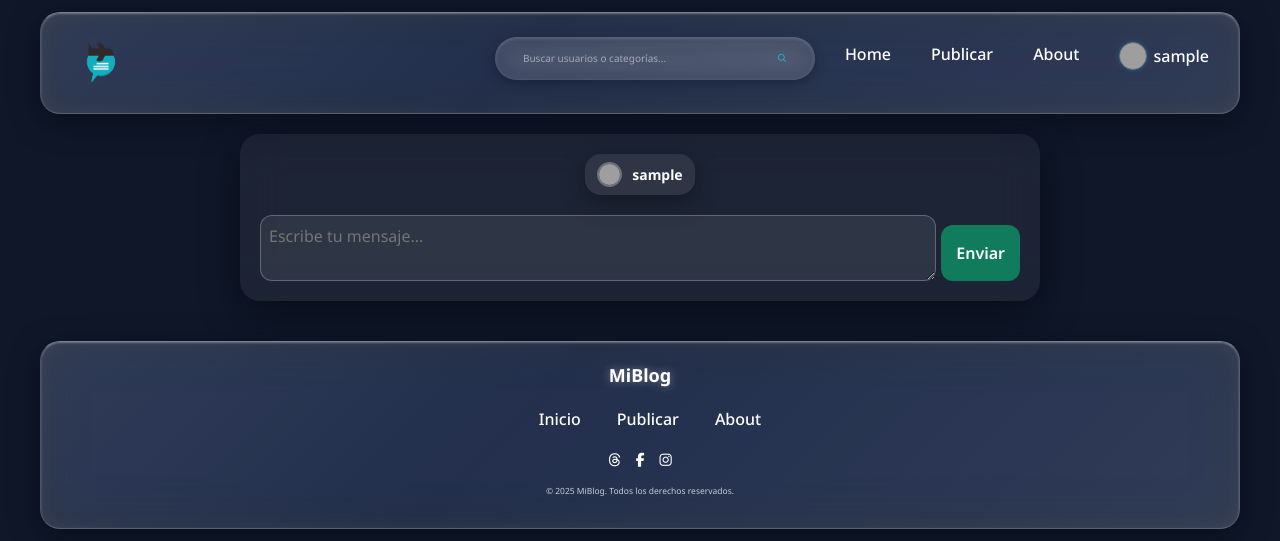
After one commit to Izan0501/mi_blog, a Django app: page /mensajes/1/ in a window 1280 px wide. The commit adds this page. Shown: the top 541 px of the page. Run offline with Django 5.2, Linux system fonts and the light colour scheme; the visitor is signed in with stand-in values (Sample User, id 1); data comes from the database, SQL or seed files in the repository; data that the repository does not hold is empty; grey boxes are pictures that could not be loaded.

Commit message:
messageChatAdded--completeInitialVersion(v1.0)

```diff
--- a/manage.py
+++ b/manage.py
@@ -1,11 +1,8 @@
-#!/usr/bin/env python
-"""Django's command-line utility for administrative tasks."""
 import os
 import sys
 
 
 def main():
-    """Run administrative tasks."""
     os.environ.setdefault('DJANGO_SETTINGS_MODULE', 'config.settings')
     try:
         from django.core.management import execute_from_command_line
--- a/mi_blog/static/css/home.css
+++ b/mi_blog/static/css/home.css
@@ -521,6 +521,30 @@ header {
     animation: liquidText 0.8s ease forwards;
 }
 
+.nav-user-wrapper {
+  position: relative;
+}
+
+.nav-username {
+  position: relative;
+  display: inline-block;
+}
+
+.badge {
+  position: absolute;
+  top: -8px;
+  right: -12px;
+  background: rgba(255,0,80,0.9);
+  color: #fff;
+  font-size: 0.75rem;
+  font-weight: 700;
+  border-radius: 50%;
+  padding: 4px 7px;
+  min-width: 22px;
+  text-align: center;
+  box-shadow: 0 0 8px rgba(255,0,80,0.6);
+}
+
 /* Search styles */
 .search-form {
     display: flex;
--- a/mi_blog/static/css/messages.css
+++ b/mi_blog/static/css/messages.css
@@ -80,6 +80,10 @@
   border-radius: 50%;
   object-fit: cover;
   border: 2px solid rgba(255,255,255,0.3);
+}
+
+#id_destinatario {
+  color: black;
 }
 
 .mensaje-username {
@@ -177,3 +181,109 @@
   background: linear-gradient(135deg, rgba(0,255,150,0.6), rgba(0,200,255,0.6));
   transform: translateY(-2px);
 }
+
+/* Chat Styles */
+.chat-header {
+  display: flex;
+  align-items: center;
+  justify-content: center;
+  margin-bottom: 1.5rem;
+}
+
+.chat-user {
+  display: flex;
+  align-items: center;
+  gap: 1rem;
+  background: rgba(255,255,255,0.08);
+  padding: 0.8rem 1.2rem;
+  border-radius: 16px;
+  box-shadow: 0 8px 24px rgba(0,0,0,0.35);
+}
+
+.chat-avatar {
+  width: 25px;
+  height: 25px;
+  border-radius: 50%;
+  object-fit: cover;
+  border: 2px solid rgba(255,255,255,0.3);
+}
+
+.chat-username {
+  font-size: 1.4rem;
+  font-weight: 700;
+  color: var(--text-white);
+}
+
+.chat-wrapper {
+  max-width: 800px;
+  margin: 2rem auto;
+  padding: 2rem;
+  background: rgba(255,255,255,0.06);
+  backdrop-filter: blur(20px);
+  border-radius: 20px;
+  box-shadow: 0 12px 40px rgba(0,0,0,0.45);
+}
+
+.chat-header {
+  text-align: center;
+  margin-bottom: 1rem;
+  font-size: 1.5rem;
+  font-weight: 700;
+}
+
+.chat-messages {
+  max-height: 400px;
+  overflow-y: auto;
+  margin-bottom: 1rem;
+}
+
+.chat-message {
+  margin: 0.5rem 0;
+  padding: 0.8rem 1rem;
+  border-radius: 12px;
+  max-width: 70%;
+  position: relative;
+}
+
+.chat-message.sent {
+  background: rgba(0,255,150,0.25);
+  margin-left: auto;
+  text-align: right;
+}
+
+.chat-message.received {
+  background: rgba(255,255,255,0.1);
+  margin-right: auto;
+  text-align: left;
+}
+
+.chat-fecha {
+  display: block;
+  font-size: 0.75rem;
+  color: rgba(255,255,255,0.6);
+  margin-top: 0.3rem;
+}
+
+.chat-form {
+  display: flex;
+  gap: 0.5rem;
+}
+
+.chat-form textarea {
+  flex: 1;
+  border-radius: 12px;
+  border: 1px solid rgba(255,255,255,0.25);
+  background: rgba(255,255,255,0.08);
+  color: var(--text-white);
+  padding: 0.8rem;
+}
+
+.chat-form button {
+  padding: 0.8rem 1.5rem;
+  border-radius: 12px;
+  background: rgba(0,255,150,0.4);
+  border: none;
+  color: #fff;
+  font-weight: 600;
+  cursor: pointer;
+}
--- a/mi_blog/static/css/profile.css
+++ b/mi_blog/static/css/profile.css
@@ -342,6 +342,25 @@
   background: rgba(255,0,0,0.4);
 }
 
+.btn-primary {
+  display: inline-block;
+  margin-top: 1rem;
+  padding: 0.7rem 1.5rem;
+  border-radius: 12px;
+  background: linear-gradient(135deg, rgba(0,255,150,0.4), rgba(0,200,255,0.4));
+  border: 1px solid rgba(255,255,255,0.25);
+  color: #fff;
+  font-weight: 600;
+  text-decoration: none;
+  transition: all 0.3s ease;
+}
+
+.btn-primary:hover {
+  background: linear-gradient(135deg, rgba(0,255,150,0.6), rgba(0,200,255,0.6));
+  transform: translateY(-2px);
+}
+
+
 @media (min-width: 768px) {
     .btn-view {
       width: 3.7%;
--- /dev/null
+++ b/mi_blog/templates/mensajes/detalle_mensaje.html
@@ -0,0 +1,31 @@
+{% extends 'pages/base.html' %}
+{% load static %}
+{% block content %}
+<section class="chat-wrapper">
+  <div class="chat-header">
+    <div class="chat-user">
+        {% if otro_usuario.imagen_perfil %}
+            <img src="{{ otro_usuario.imagen_perfil.url }}" alt="Avatar" class="chat-avatar">
+        {% else %}
+            <img src="{% static 'images/default-profile.png' %}" alt="Avatar" class="chat-avatar">
+        {% endif %}
+        <span class="chat-username">{{ otro_usuario.username }}</span>
+    </div>
+</div>
+
+  <div class="chat-messages">
+    {% for mensaje in mensajes %}
+      <div class="chat-message {% if mensaje.remitente == user %}sent{% else %}received{% endif %}">
+        <p>{{ mensaje.contenido }}</p>
+        <span class="chat-fecha">{{ mensaje.fecha_envio|date:"d/m/Y H:i" }}</span>
+      </div>
+    {% endfor %}
+  </div>
+
+  <form method="post" class="chat-form">
+    {% csrf_token %}
+    <textarea name="contenido" rows="2" placeholder="Escribe tu mensaje..." required></textarea>
+    <button type="submit" class="btn-primary">Enviar</button>
+  </form>
+</section>
+{% endblock %}
--- a/mi_blog/templates/pages/base.html
+++ b/mi_blog/templates/pages/base.html
@@ -43,15 +43,21 @@
                 </li>
                 <li><a href="{% url 'home' %}">Home</a></li>
                 <li><a href="{% url 'create_publication' %}#publicar">Publicar</a></li>
+                <li><a href="{% url 'about' %}">About</a></li>
                 {% if user.is_authenticated %}
-                <li>
+                <li class="nav-user-wrapper">
                     <a href="{% url 'profile' %}" class="nav-user">
                         {% if user.imagen_perfil %}
                         <img src="{{ user.imagen_perfil.url }}" alt="Perfil" class="nav-avatar">
                         {% else %}
                         <img src="{% static 'images/default-profile.png' %}" alt="Perfil" class="nav-avatar">
                         {% endif %}
-                        <span>{{ user.username }}</span>
+                        <span class="nav-username">
+                            {{ user.username }}
+                            {% if unread_count > 0 %}
+                            <span class="badge">{{ unread_count }}</span>
+                            {% endif %}
+                        </span>
                     </a>
                 </li>
                 {% else %}
--- a/mi_blog/urls.py
+++ b/mi_blog/urls.py
@@ -19,7 +19,8 @@ urlpatterns = [
     path('publicaciones/', views.publicaciones_usuarios, name='publicaciones_usuarios'),
     path('publicaciones/eliminar/<int:articulo_id>/', views.eliminar_publicacion_admin, name='eliminar_publicacion_admin'),
     path('mensajes/', views.bandeja_entrada, name='bandeja_entrada'),
-    path('mensajes/enviar/', views.enviar_mensaje, name='enviar_mensaje'),
+    path('mensajes/<int:user_id>/', views.detalle_mensaje, name='detalle_mensaje'),
+
 
 
     # ruta de busqueda AJAX
--- a/mi_blog/views.py
+++ b/mi_blog/views.py
@@ -2,8 +2,7 @@ from django.shortcuts import render, redirect, get_object_or_404
 from django.contrib.auth import login, logout
 from django.contrib import messages
 from django.db.models.functions import Coalesce
-from django.db.models import Count, OuterRef, Subquery
-from .forms import MensajeForm
+from django.db.models import Count, OuterRef, Subquery, Q
 from .models import Mensaje
 from django.contrib.auth.decorators import login_required, user_passes_test
 from .forms import CustomUserCreationForm, CustomAuthenticationForm, ArticuloForm, ComentarioForm
@@ -15,6 +14,11 @@ User = get_user_model()
 # Pagina inicio
 @login_required
 def home(request):
+    unread_count = 0
+    if request.user.is_authenticated:
+        unread_count = Mensaje.objects.filter(destinatario=request.user, leido=False).count()
+
+
     # Filtrado de articulos por categoría
     try:
         categoria_id = int(request.GET.get('categoria'))
@@ -63,6 +67,7 @@ def home(request):
     comentarios_recientes = Comentario.objects.filter(aprobado=True).order_by('-fecha_creacion')[:5]
 
     return render(request, 'pages/home.html', {
+        'unread_count': unread_count,
         'articulos': articulos_filtrados.order_by('-fecha_creacion') if articulos_filtrados else articulos_generales.order_by('-fecha_creacion'),
         'articulos_filtrados': articulos_filtrados.order_by('-fecha_creacion') if articulos_filtrados else None,
         'articulos_generales': articulos_generales.order_by('-fecha_creacion'),
@@ -337,27 +342,63 @@ def eliminar_publicacion_admin(request, articulo_id):
 # messages views start
 @login_required
 def bandeja_entrada(request):
-    mensajes = Mensaje.objects.filter(destinatario=request.user).order_by('-fecha_envio')
-    return render(request, 'mensajes/bandeja_entrada.html', {'mensajes': mensajes})
+    # Traer todos los usuarios con los que el usuario actual tiene mensajes
+    conversaciones = (
+        Mensaje.objects.filter(Q(remitente=request.user) | Q(destinatario=request.user))
+        .values('remitente', 'destinatario')
+    )
+
+    # Obtener IDs únicos de usuarios con los que conversó
+    usuarios_ids = set()
+    for c in conversaciones:
+        if c['remitente'] != request.user.id:
+            usuarios_ids.add(c['remitente'])
+        if c['destinatario'] != request.user.id:
+            usuarios_ids.add(c['destinatario'])
+
+    # Para cada usuario, obtener el último mensaje de la conversación
+    chats = []
+    for uid in usuarios_ids:
+        ultimo = (
+            Mensaje.objects.filter(
+                Q(remitente=request.user, destinatario_id=uid) |
+                Q(remitente_id=uid, destinatario=request.user)
+            )
+            .order_by('-fecha_envio')
+            .first()
+        )
+        if ultimo:
+            chats.append(ultimo)
+
+    return render(request, 'mensajes/bandeja_entrada.html', {'chats': chats})
 
 @login_required
-def enviar_mensaje(request):
-    # Excluir admins y al propio usuario
-    usuarios = User.objects.exclude(rol="admin").exclude(id=request.user.id)
+def detalle_mensaje(request, user_id):
+    otro_usuario = get_object_or_404(User, id=user_id)
+
+    # Traer la conversación entre ambos
+    mensajes = Mensaje.objects.filter(
+        (Q(remitente=request.user, destinatario=otro_usuario) |
+         Q(remitente=otro_usuario, destinatario=request.user))
+    ).order_by('fecha_envio')
+
+    # Marcar como leídos los mensajes recibidos
+    Mensaje.objects.filter(destinatario=request.user, remitente=otro_usuario, leido=False).update(leido=True)
 
     if request.method == 'POST':
-        form = MensajeForm(request.POST)
-        form.fields['destinatario'].queryset = usuarios
-        if form.is_valid():
-            mensaje = form.save(commit=False)
-            mensaje.remitente = request.user
-            mensaje.save()
-            messages.success(request, "Mensaje enviado con éxito ✨")
-            return redirect('bandeja_entrada')
-    else:
-        form = MensajeForm()
-        form.fields['destinatario'].queryset = usuarios
+        contenido = request.POST.get('contenido')
+        if contenido:
+            Mensaje.objects.create(
+                remitente=request.user,
+                destinatario=otro_usuario,
+                contenido=contenido
+            )
+            return redirect('detalle_mensaje', user_id=otro_usuario.id)
 
-    return render(request, 'mensajes/enviar_mensaje.html', {'form': form})
+    return render(request, 'mensajes/detalle_mensaje.html', {
+        'mensajes': mensajes,
+        'otro_usuario': otro_usuario
+    })
+
 
 # messages views end
```
Also changed, not shown: mi_blog/forms.py (+0 -12 lines), mi_blog/templates/mensajes/bandeja_entrada.html (+21 -5 lines), mi_blog/templates/mensajes/enviar_mensaje.html (deleted, +0 -25 lines), mi_blog/templates/pages/user_profile.html (+7 -0 lines), README.md.
